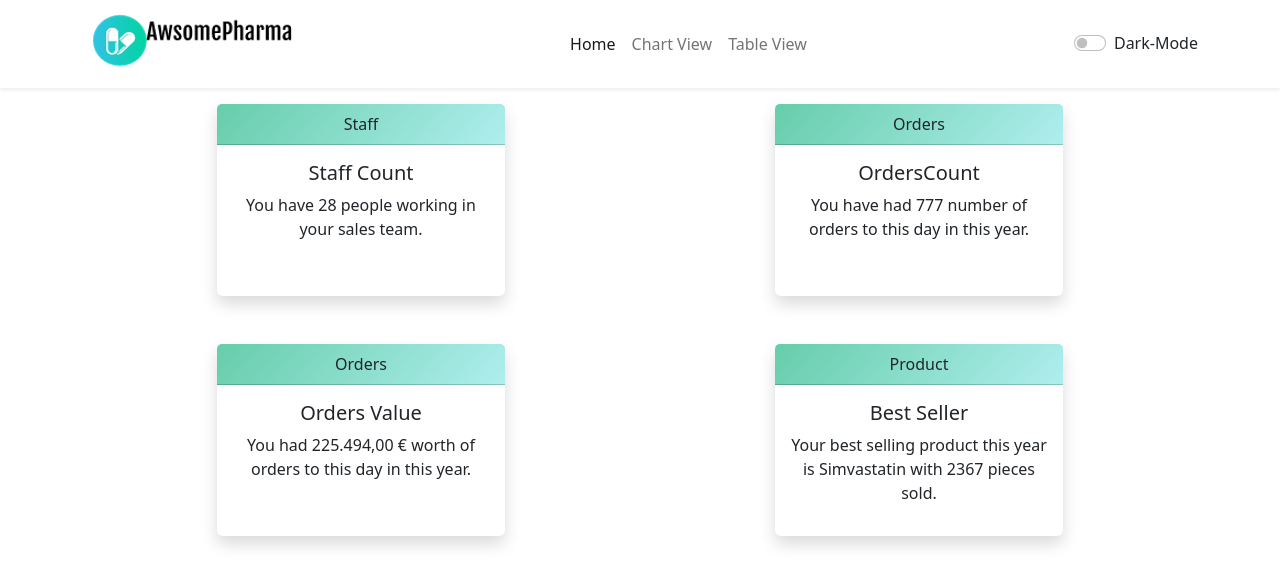
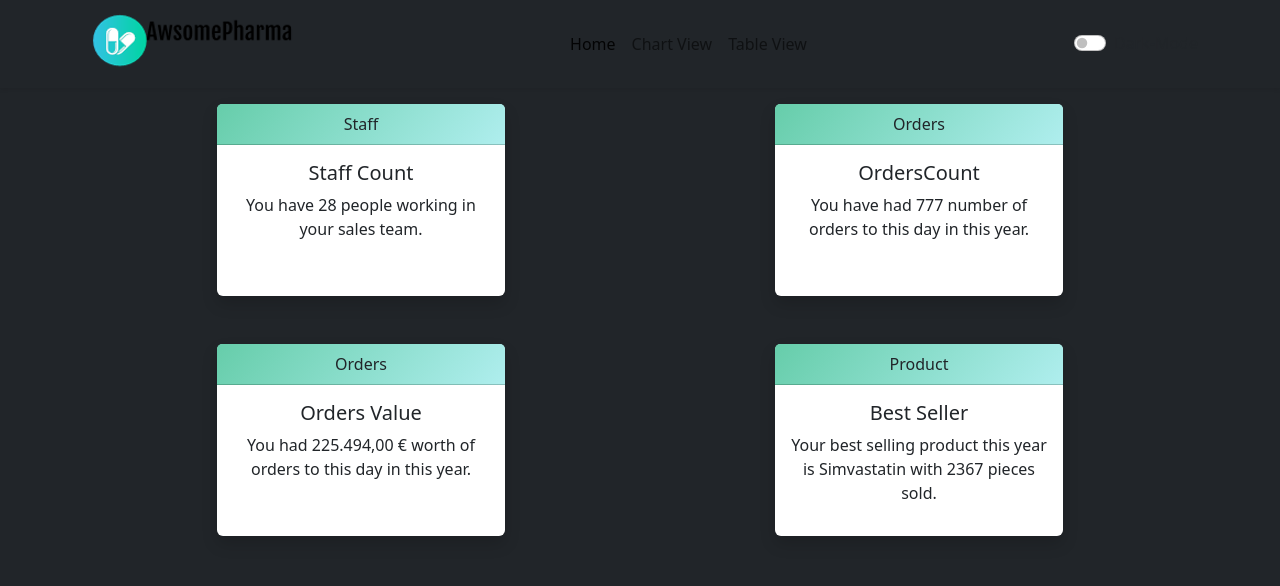
Before and after one commit to geriszabo/react-dashboard, a React (Vite) app: page / in a window 1280 px wide. Shown: the top 586 px of the page. Built offline with nearby package versions, Linux system fonts and the light colour scheme.

Commit message:
started darkmode

```diff
--- a/src/App.jsx
+++ b/src/App.jsx
@@ -10,7 +10,7 @@ import { Container } from "react-bootstrap";
 
 function App() {
   return (
-    <div>
+    <div className="bg-dark">
       <NavBar></NavBar>
       <Container className="vh-100">
         <Routes>
```
